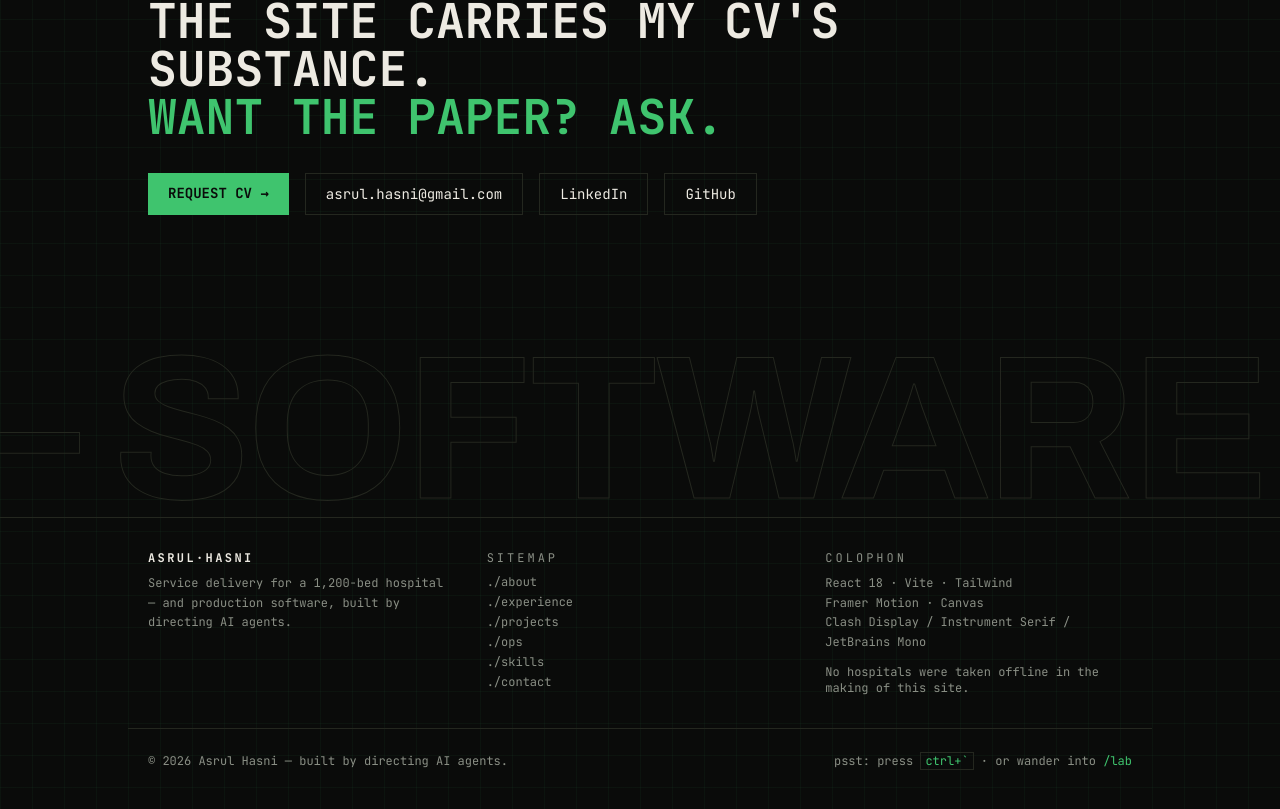
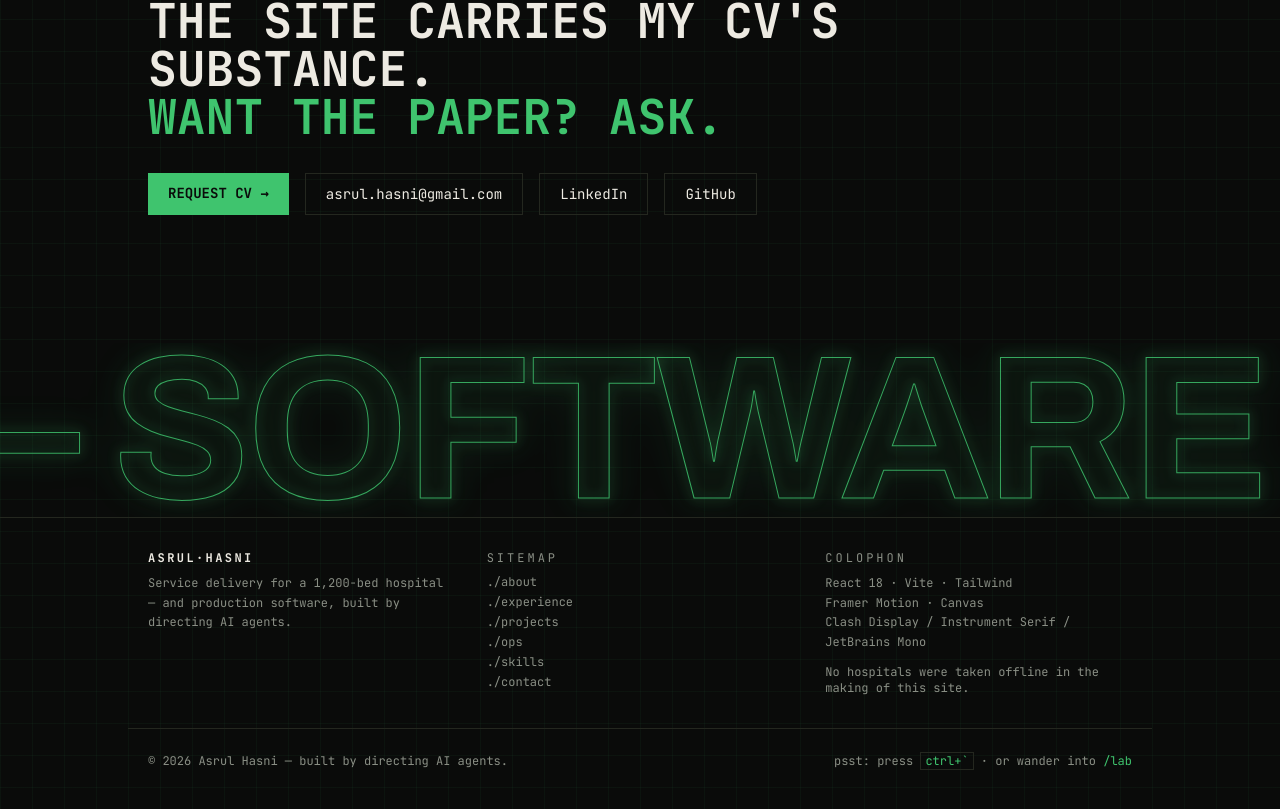
Before and after one commit to burzhum/burzhum.github.io, a React (Vite) app: page / in a window 1280 px wide. Shown: the part 6317-7126 px from the top of the page. Built offline with nearby package versions, Linux system fonts and the light colour scheme; a web font is replaced by a local one.

Commit message:
Make footer ghost banner glow (green) so it's visible
The rolling footer band used .ghost-outline (faint grey stroke) — invisible
against the dark bg. Switch to .glow-outline (green stroke + glow) to match
the other rolling text.

Co-Authored-By: Claude Opus 4.8 <noreply@anthropic.com>

```diff
--- a/src/components/Footer.jsx
+++ b/src/components/Footer.jsx
@@ -5,7 +5,7 @@ export default function Footer() {
     <footer className="mt-32 font-mono text-xs text-muted">
       {/* LATENT-style giant rolling ghost-outline band */}
       <div className="overflow-hidden select-none" aria-hidden="true">
-        <div className="marquee-track inline-block whitespace-nowrap ghost-outline font-display font-bold uppercase text-[16vw] leading-[0.85]" style={{ animationDuration: '30s' }}>
+        <div className="marquee-track inline-block whitespace-nowrap glow-outline font-display font-bold uppercase text-[16vw] leading-[0.85]" style={{ animationDuration: '30s' }}>
           {'HOSPITALS ONLINE — SOFTWARE SHIPPED — '.repeat(4)}
         </div>
       </div>
```
